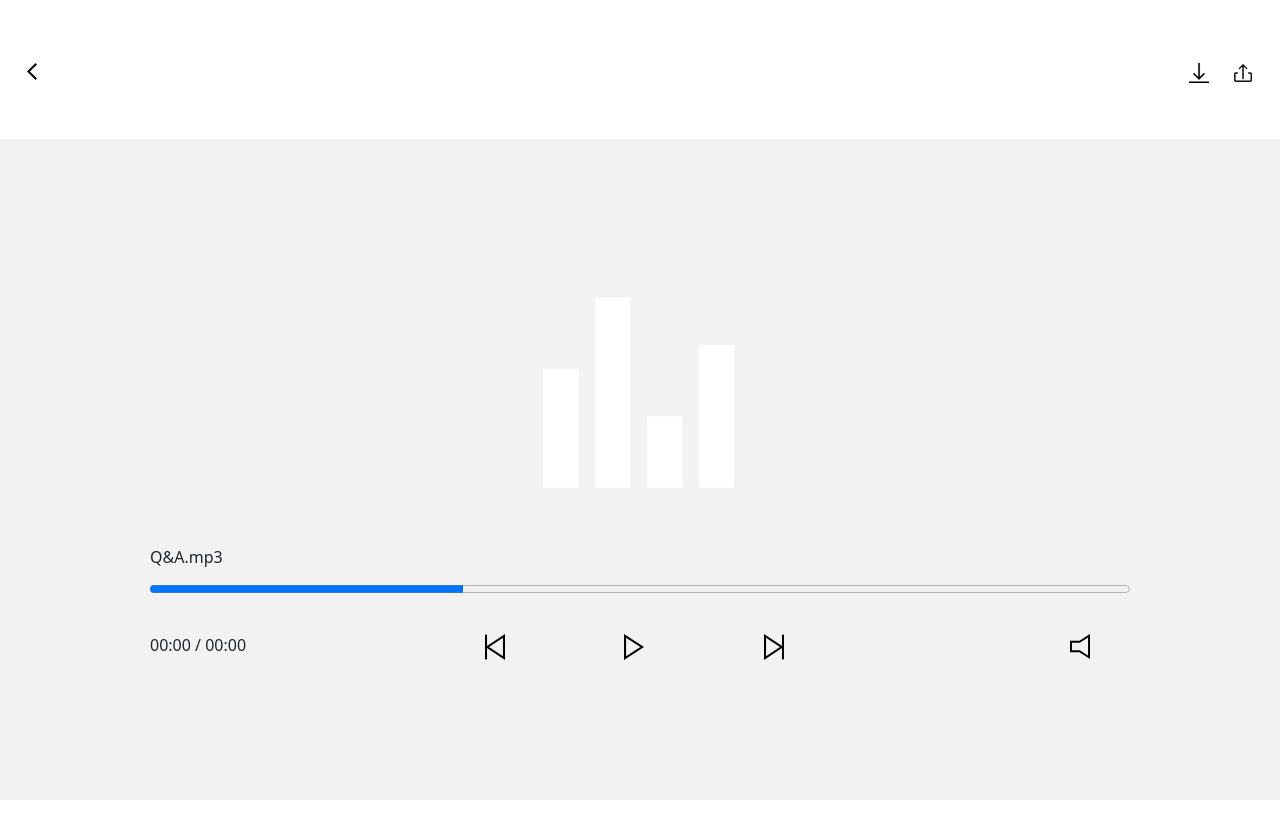
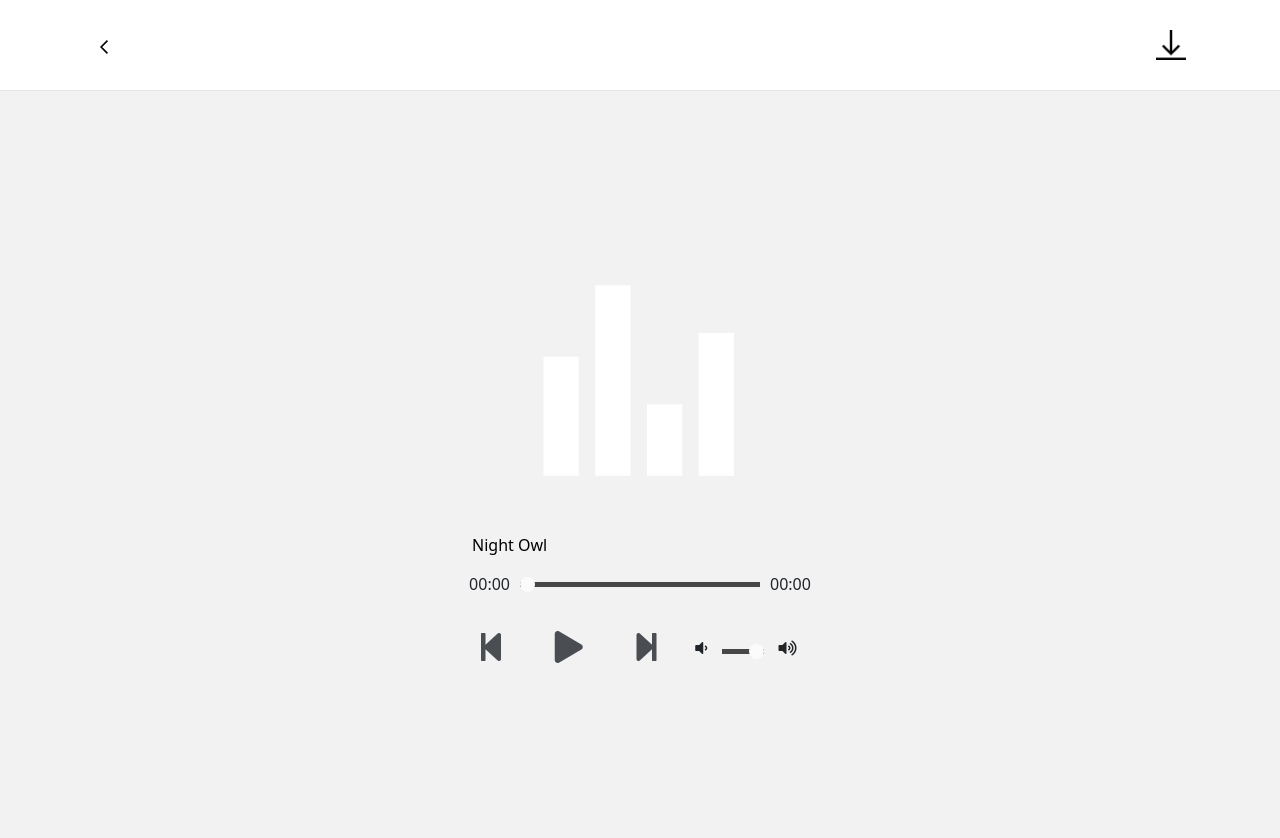
Before and after one commit to JLIHess/resourcelibrary, a plain HTML site: page audioPage.html in a window 1280 px wide. Before the commit the page ends 800 px from the top, so only its background shows below. Drawn offline with nearby package versions, Linux system fonts and the light colour scheme.

Commit message:
Audio Page

```diff
--- a/audio.js
+++ b/audio.js
@@ -1,162 +1,122 @@
-let now_playing = document.querySelector('.now-playing');
-let track_art = document.querySelector('.track-art');
-let track_name = document.querySelector('.track-name');
-let track_artist = document.querySelector('.track-artist');
 
-let playpause_btn = document.querySelector('.playpause-track');
-let next_btn = document.querySelector('.next-track');
-let prev_btn = document.querySelector('.prev-track');
+// let now_playing = document.querySelector(".now-playing");
+// let track_art = document.querySelector(".track-art");
+let track_name = document.querySelector(".track-name");
+// let track_artist = document.querySelector(".track-artist");
 
-let seek_slider = document.querySelector('.seek_slider');
-let volume_slider = document.querySelector('.volume_slider');
-let curr_time = document.querySelector('.current-time');
-let total_duration = document.querySelector('.total-duration');
-let wave = document.getElementById('wave');
-let randomIcon = document.querySelector('.fa-random');
-let curr_track = document.createElement('audio');
+let playpause_btn = document.querySelector(".playpause-track");
+let next_btn = document.querySelector(".next-track");
+let prev_btn = document.querySelector(".prev-track");
+
+let seek_slider = document.querySelector(".seek_slider");
+let volume_slider = document.querySelector(".volume_slider");
+let curr_time = document.querySelector(".current-time");
+let total_duration = document.querySelector(".total-duration");
 
 let track_index = 0;
 let isPlaying = false;
-let isRandom = false;
 let updateTimer;
 
-const music_list = [
-    // {
-    //     img: 'images/stay.png',
-    //     name: 'Niggun',
-    //     artist: 'Chabad',
-    //     music: 'music/stay.mp3'
-    // }
-    // },
-    // {
-    //     img: 'images/fallingdown.jpg',
-    //     name: 'Falling Down',
-    //     artist: 'Wid Cards',
-    //     music: 'music/fallingdown.mp3'
-    // },
-    // {
-    //     img: 'images/faded.png',
-    //     name: 'Faded',
-    //     artist: 'Alan Walker',
-    //     music: 'music/Faded.mp3'
-    // },
-    // {
-    //     img: 'images/ratherbe.jpg',
-    //     name: 'Rather Be',
-    //     artist: 'Clean Bandit',
-    //     music: 'music/Rather Be.mp3'
-    // }
+// Create new audio element
+let curr_track = document.createElement('audio');
+
+// Define the tracks that have to be played
+let track_list = [
+    {
+        name: "Night Owl",
+        // artist: "Broke For Free",
+        // image: "https://images.pexels.com/photos/2264753/pexels-photo-2264753.jpeg?auto=compress&cs=tinysrgb&dpr=3&h=250&w=250",
+        path: "https://files.freemusicarchive.org/storage-freemusicarchive-org/music/WFMU/Broke_For_Free/Directionless_EP/Broke_For_Free_-_01_-_Night_Owl.mp3"
+    },
+    {
+        name: "Enthusiast",
+        // artist: "Tours",
+        // image: "https://images.pexels.com/photos/3100835/pexels-photo-3100835.jpeg?auto=compress&cs=tinysrgb&dpr=3&h=250&w=250",
+        path: "https://files.freemusicarchive.org/storage-freemusicarchive-org/music/no_curator/Tours/Enthusiast/Tours_-_01_-_Enthusiast.mp3"
+    },
+    {
+        name: "Shipping Lanes",
+        // artist: "Chad Crouch",
+        // image: "https://images.pexels.com/photos/1717969/pexels-photo-1717969.jpeg?auto=compress&cs=tinysrgb&dpr=3&h=250&w=250",
+        path: "https://files.freemusicarchive.org/storage-freemusicarchive-org/music/ccCommunity/Chad_Crouch/Arps/Chad_Crouch_-_Shipping_Lanes.mp3",
+    },
 ];
 
-loadTrack(track_index);
+
 
 function loadTrack(track_index) {
     clearInterval(updateTimer);
-    reset();
-
-    curr_track.src = music_list[track_index].music;
+    resetValues();
+    curr_track.src = track_list[track_index].path;
     curr_track.load();
 
-    // track_art.style.backgroundImage = "url(" + music_list[track_index].img + ")";
-    track_name.textContent = music_list[track_index].name;
-    // track_artist.textContent = music_list[track_index].artist;
-    now_playing.textContent = "Playing music " + (track_index + 1) + " of " + music_list.length;
+    // track_art.style.backgroundImage = "url(" + track_list[track_index].image + ")";
+    track_name.textContent = track_list[track_index].name;
+    // track_artist.textContent = track_list[track_index].artist;
+    // now_playing.textContent = "PLAYING " + (track_index + 1) + " OF " + track_list.length;
 
-    updateTimer = setInterval(setUpdate, 1000);
-
-    curr_track.addEventListener('ended', nextTrack);
+    updateTimer = setInterval(seekUpdate, 1000);
+    curr_track.addEventListener("ended", nextTrack);
     random_bg_color();
 }
 
-function random_bg_color() {
-    let hex = ['0', '1', '2', '3', '4', '5', '6', '7', '8', '9', 'a', 'b', 'c', 'd', 'e'];
-    let a;
-
-    function populate(a) {
-        for (let i = 0; i < 6; i++) {
-            let x = Math.round(Math.random() * 14);
-            let y = hex[x];
-            a += y;
-        }
-        return a;
-    }
-    let Color1 = populate('#');
-    let Color2 = populate('#');
-    var angle = 'to right';
-
-    let gradient = 'linear-gradient(' + angle + ',' + Color1 + ', ' + Color2 + ")";
-    document.body.style.background = gradient;
-}
-function reset() {
+function resetValues() {
     curr_time.textContent = "00:00";
     total_duration.textContent = "00:00";
     seek_slider.value = 0;
 }
-function randomTrack() {
-    isRandom ? pauseRandom() : playRandom();
+
+// Load the first track in the tracklist
+loadTrack(track_index);
+
+function playpauseTrack() {
+    if (!isPlaying) playTrack();
+    else pauseTrack();
 }
-function playRandom() {
-    isRandom = true;
-    randomIcon.classList.add('randomActive');
-}
-function pauseRandom() {
-    isRandom = false;
-    randomIcon.classList.remove('randomActive');
-}
-function repeatTrack() {
-    let current_index = track_index;
-    loadTrack(current_index);
-    playTrack();
-}
-function playpauseTrack() {
-    isPlaying ? pauseTrack() : playTrack();
-}
+
 function playTrack() {
     curr_track.play();
     isPlaying = true;
-    track_art.classList.add('rotate');
-    wave.classList.add('loader');
-    playpause_btn.innerHTML = '<i class="fa fa-pause-circle fa-5x"></i>';
+    playpause_btn.innerHTML = '<i class="fa fa-pause fa-2x"></i>';
 }
+
 function pauseTrack() {
     curr_track.pause();
     isPlaying = false;
-    track_art.classList.remove('rotate');
-    wave.classList.remove('loader');
-    playpause_btn.innerHTML = '<i class="fa fa-play-circle fa-5x"></i>';
+    playpause_btn.innerHTML = '<i class="fa fa-play fa-2x"></i>';;
 }
+
 function nextTrack() {
-    if (track_index < music_list.length - 1 && isRandom === false) {
+    if (track_index < track_list.length - 1)
         track_index += 1;
-    } else if (track_index < music_list.length - 1 && isRandom === true) {
-        let random_index = Number.parseInt(Math.random() * music_list.length);
-        track_index = random_index;
-    } else {
-        track_index = 0;
-    }
+    else track_index = 0;
     loadTrack(track_index);
     playTrack();
 }
+
 function prevTrack() {
-    if (track_index > 0) {
+    if (track_index > 0)
         track_index -= 1;
-    } else {
-        track_index = music_list.length - 1;
-    }
+    else track_index = track_list.length;
     loadTrack(track_index);
     playTrack();
 }
+
 function seekTo() {
     let seekto = curr_track.duration * (seek_slider.value / 100);
     curr_track.currentTime = seekto;
 }
+
 function setVolume() {
     curr_track.volume = volume_slider.value / 100;
 }
-function setUpdate() {
+
+function seekUpdate() {
     let seekPosition = 0;
+
     if (!isNaN(curr_track.duration)) {
         seekPosition = curr_track.currentTime * (100 / curr_track.duration);
+
         seek_slider.value = seekPosition;
 
         let currentMinutes = Math.floor(curr_track.currentTime / 60);
@@ -170,6 +130,6 @@ function setUpdate() {
         if (durationMinutes < 10) { durationMinutes = "0" + durationMinutes; }
 
         curr_time.textContent = currentMinutes + ":" + currentSeconds;
-        total_duration.textContent = durationMinutes + ":" + durationMinutes;
+        total_duration.textContent = durationMinutes + ":" + durationSeconds;
     }
 }
--- a/audioPage.html
+++ b/audioPage.html
@@ -20,30 +20,81 @@
 </head>
 
 <body>
-  <div class="greyBack">
-    <div class="navbaring white">
-      <nav class="navbar navbar-light">
-        <div class="container-fluid navWrap">
-          <a class="navbar-brand">
-            <div class="d-flex">
-              <img src="icons/leftarrow.svg" alt="" style="width: 10px;" />
 
+  <div class="navBottom">
+    <div class="rowSpace">
+      <div class="row">
+        <div class="col-11">
+          <a href="#">
+            <div class="">
+              <button onclick="goBack()" class="mainBackButton">
+                <img src="icons/leftarrow.svg" alt="">
+              </button>
             </div>
           </a>
-          <div>
-            <div class="row">
-              <div class="col-6">
-                <img src="icons/download.png" alt="" style="width: 20px;">
-              </div>
-              <div class="col-6">
-                <img src="icons/upload.png" alt="" style="width: 20px;">
-              </div>
+        </div>
+        <div class="col-1">
+          <a href="#">
+            <div class="downSpace">
+              <img src="icons/download.png" alt="" class="download">
+            </div>
+          </a>
+        </div>
+      </div>
+    </div>
+  </div>
+
+
+
+  <div class="greyBack">
+    <div class="player">
+
+      <div class="details">
+        <div class="audio">
+          <img src="icons/music.PNG" alt="" class="">
+        </div>
+
+        <a href="" style="text-decoration:none; color: black">
+          <div class="track-name">Track Name</div>
+        </a>
+      </div>
+      <div class="slider_container">
+        <div class="current-time">00:00</div>
+        <input type="range" min="1" max="100" value="0" class="seek_slider" onchange="seekTo()">
+        <div class="total-duration">00:00</div>
+      </div>
+
+      <div class="row slider_container">
+        <div class="col-7">
+          <div class="row">
+            <div class="col-4">
+              <div class="prev-track" onclick="prevTrack()"><i class="fa fa-step-backward fa-2x"></i></div>
+            </div>
+            <div class="col-4">
+              <div class="playpause-track" onclick="playpauseTrack()"><i class="fa fa-play fa-2x"></i></div>
+            </div>
+            <div class="col-4">
+              <div class="next-track" onclick="nextTrack()"><i class="fa fa-step-forward fa-2x"></i></div>
             </div>
           </div>
+
         </div>
-      </nav>
+        <div class="col-5">
+          <i class="fa fa-volume-down"></i>
+          <input type="range" min="1" max="100" value="99" class="volume_slider" onchange="setVolume()">
+          <i class="fa fa-volume-up"></i>
+        </div>
+      </div>
     </div>
-    <div>
+
+  </div>
+
+
+
+
+
+  <!-- <div class="greyBack">
+    <div class="">
       <div class="audioWrap">
         <div class="audio">
           <img src="icons/music.PNG" alt="" class="">
@@ -90,37 +141,42 @@
         </div>
       </div>
 
-      <!-- <div class="video-timeline">
-        <div class="progress-area">
-          <span>00:00</span>
-          <div class="progress-bar"></div>
-        </div>
-      </div>
-      <ul class="video-controls">
-        <li class="options left">
-          <button class="volume"><i class="fa-solid fa-volume-high"></i></button>
-          <input type="range" min="0" max="1" step="any">
-          <div class="video-timer">
-            <p class="current-time">00:00</p>
-            <p class="separator"> / </p>
-            <p class="video-duration">00:00</p>
-          </div>
-        </li>
-        <li class="options center">
-          <button class="skip-backward"><i class="fas fa-backward"></i></button>
-          <button class="play-pause"><i class="fas fa-play"></i></button>
-          <button class="skip-forward"><i class="fas fa-forward"></i></button>
-        </li>
-        <li class="options right">
-
-        </li>
-      </ul> -->
     </div>
-  </div>
+  </div> -->
 
 
 
+  <!-- <div class="player">
+    <div class="details">
+      <div class="now-playing">PLAYING x OF y</div>
+      <div class="track-art"></div>
+      <div class="track-name">Track Name</div>
+      <div class="track-artist">Track Artist</div>
+    </div>
+    <div class="buttons">
+      <div class="prev-track" onclick="prevTrack()"><i class="fa fa-step-backward fa-2x"></i></div>
+      <div class="playpause-track" onclick="playpauseTrack()"><i class="fa fa-play-circle fa-5x"></i></div>
+      <div class="next-track" onclick="nextTrack()"><i class="fa fa-step-forward fa-2x"></i></div>
+    </div>
+    <div class="slider_container">
+      <div class="current-time">00:00</div>
+      <input type="range" min="1" max="100" value="0" class="seek_slider" onchange="seekTo()">
+      <div class="total-duration">00:00</div>
+    </div>
+    <div class="slider_container">
+      <i class="fa fa-volume-down"></i>
+      <input type="range" min="1" max="100" value="99" class="volume_slider" onchange="setVolume()">
+      <i class="fa fa-volume-up"></i>
+    </div>
+  </div> -->
 
+  <!-- Load the main script for the player -->
+  <script src="audio.js"></script>
+  <script>
+    function goBack() {
+      window.history.back()
+    }
+  </script>
 
 </body>
 
--- a/audiostyle.css
+++ b/audiostyle.css
@@ -1,33 +1,167 @@
-.greyBack{
+.greyBack {
     background-color: #F2F2F2;
-    height: 100vh;
+    /* height: 100vh; */
 }
-.white{
+
+.white {
     background-color: white;
 }
-.audio{
+
+.audio {
     text-align: center;
-    padding-top: 150px;
     padding-bottom: 50px;
 }
-.audioWrap{
+
+/* .audioWrap {
     margin-right: auto;
     margin-left: auto;
-    max-width: 1000px;
+    max-width: 500px;
     padding-right: 10px;
     padding-left: 10px;
     width: 90%;
 }
-.pb{
+
+.pb {
     padding-top: 10px;
 }
-.aControls{
+
+.aControls {
     padding-top: 30px;
 }
-.controlSize{
+
+.controlSize {
     width: 20px;
     height: auto;
 }
-progress{
+
+progress {
     width: 100%;
+} */
+
+
+
+
+.player {
+    height: 95vh;
+    display: flex;
+    align-items: center;
+    flex-direction: column;
+    justify-content: center;
 }
+
+.details {
+    display: flex;
+    /* align-items: center; */
+    flex-direction: column;
+    justify-content: center;
+    margin-top: 25px;
+    width: 75%;
+    max-width: 336px;
+}
+
+/* .track-art {
+    margin: 25px;
+    height: 250px;
+    width: 250px;
+    background-image: url("https://images.pexels.com/photos/262034/pexels-photo-262034.jpeg?auto=compress&cs=tinysrgb&dpr=3&h=750&w=1260");
+    background-size: cover;
+    border-radius: 15%;
+} */
+
+/* .now-playing {
+    font-size: 1rem;
+} */
+
+.track-name {
+    font-size: 1rem;
+    padding-bottom: 5px;
+}
+
+/* .track-artist {
+    font-size: 1.5rem;
+} */
+
+.buttons {
+    display: flex;
+    flex-direction: row;
+    align-items: center;
+}
+
+.playpause-track,
+.prev-track,
+.next-track {
+    padding: 25px;
+    opacity: 0.8;
+    /* Smoothly transition the opacity */
+    transition: opacity .2s;
+}
+
+.playpause-track:hover,
+.prev-track:hover,
+.next-track:hover {
+    opacity: 1.0;
+}
+
+.slider_container {
+    width: 75%;
+    max-width: 400px;
+    display: flex;
+    justify-content: center;
+    align-items: center;
+}
+
+/* Modify the appearance of the slider */
+.seek_slider,
+.volume_slider {
+    -webkit-appearance: none;
+    -moz-appearance: none;
+    appearance: none;
+    height: 5px;
+    background: black;
+    opacity: 0.7;
+    -webkit-transition: .2s;
+    transition: opacity .2s;
+}
+
+/* Modify the appearance of the slider thumb */
+.seek_slider::-webkit-slider-thumb,
+.volume_slider::-webkit-slider-thumb {
+    -webkit-appearance: none;
+    -moz-appearance: none;
+    appearance: none;
+    width: 15px;
+    height: 15px;
+    background: white;
+    cursor: pointer;
+    border-radius: 50%;
+}
+
+.seek_slider:hover,
+.volume_slider:hover {
+    opacity: 1.0;
+}
+
+.seek_slider {
+    width: 60%;
+}
+
+.volume_slider {
+    width: 30%;
+}
+
+.current-time,
+.total-duration {
+    padding: 10px;
+}
+
+i.fa-volume-down,
+i.fa-volume-up {
+    padding: 10px;
+}
+
+i.fa-play-circle,
+i.fa-pause-circle,
+i.fa-step-forward,
+i.fa-step-backward {
+    cursor: pointer;
+}
```
